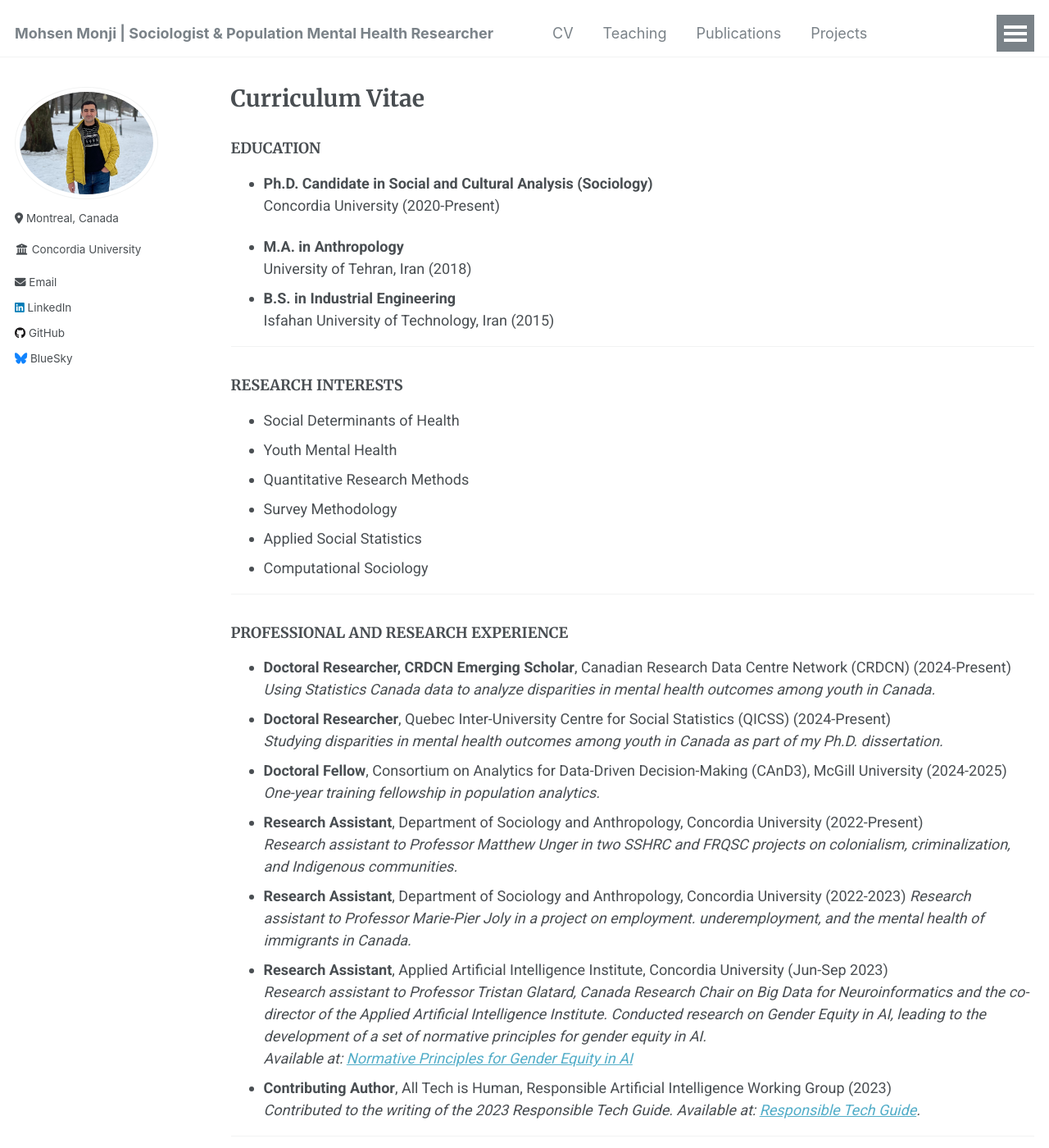
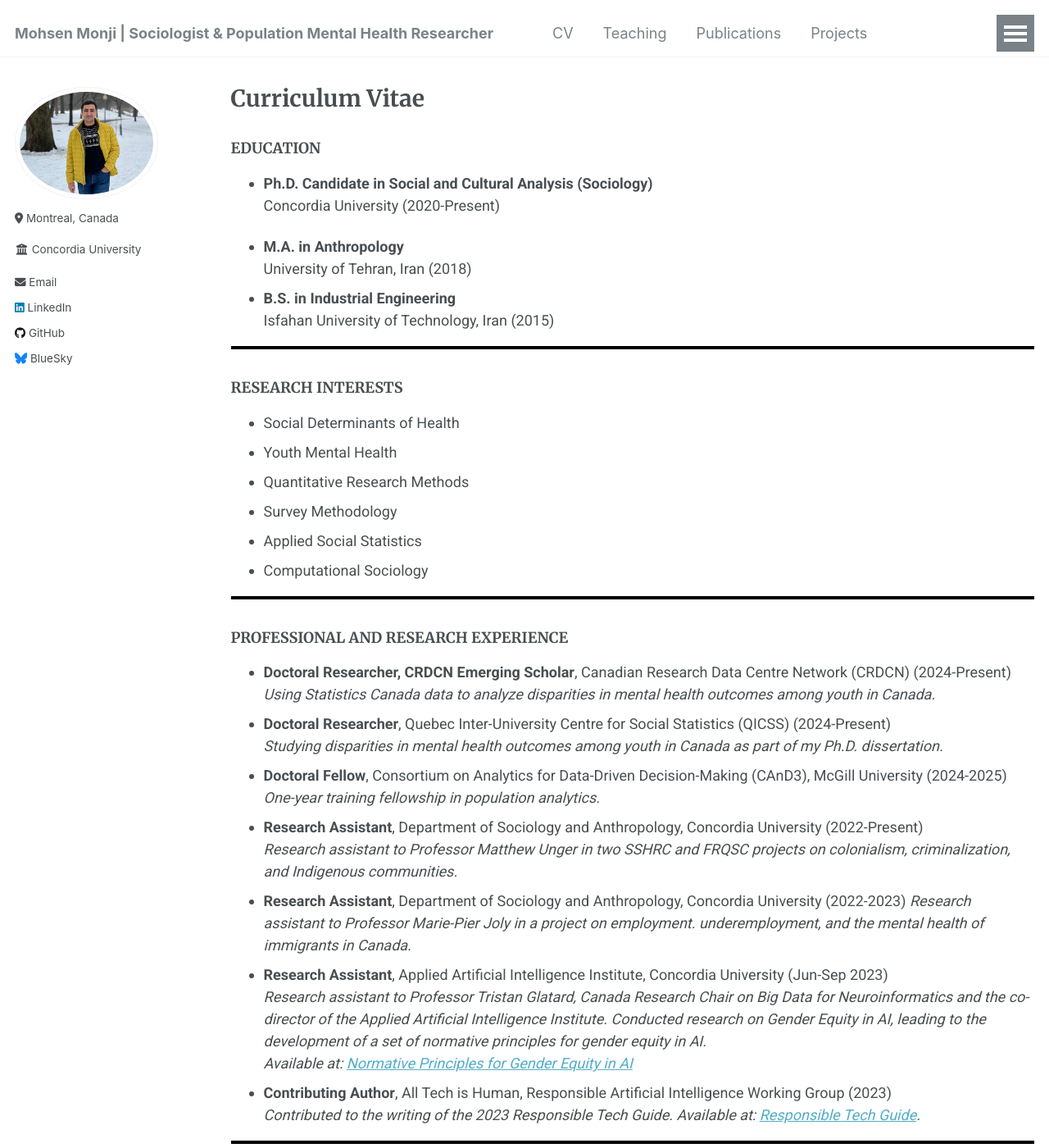
Before and after one commit to Mohsnmonji/mohsnmonji.github.io, a Jekyll site: the page built from _pages/Curriculum Vitae.md, in a window 1280 px wide and 1400 px high. Shown: the whole window at 82% size. Built offline with Jekyll 4.4.1, drawn with Linux system fonts in a browser that asks for light colours.

Commit message:
Update Curriculum Vitae.md

```diff
--- a/_pages/Curriculum Vitae.md
+++ b/_pages/Curriculum Vitae.md
@@ -8,6 +8,13 @@ redirect_from:
   - /cv/
 ---
 {% include base_path %}
+
+<style>
+  hr {
+    border: 2px solid black;
+    font-weight: bold;
+  }
+</style>
 
 
 ### EDUCATION
```
